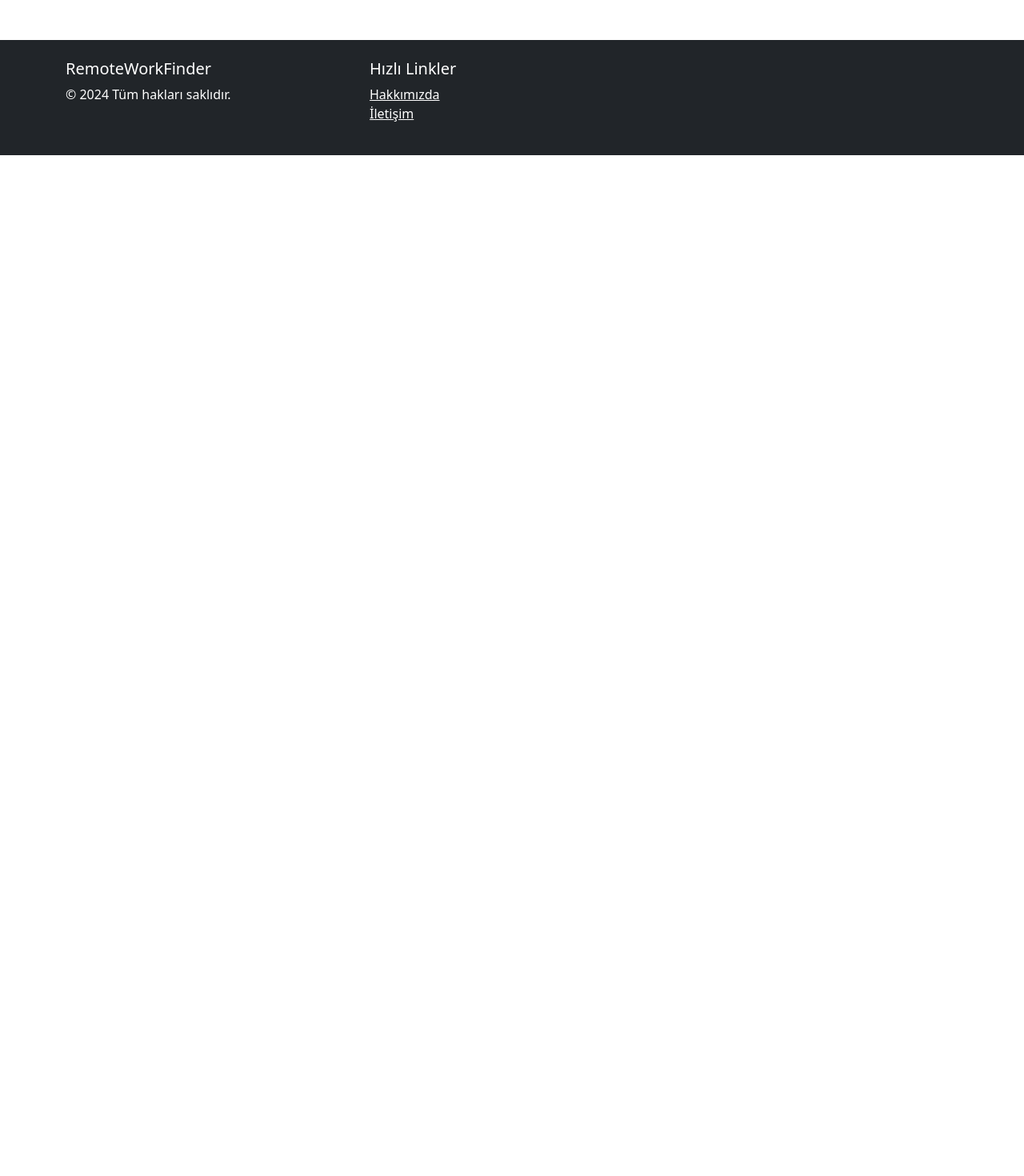
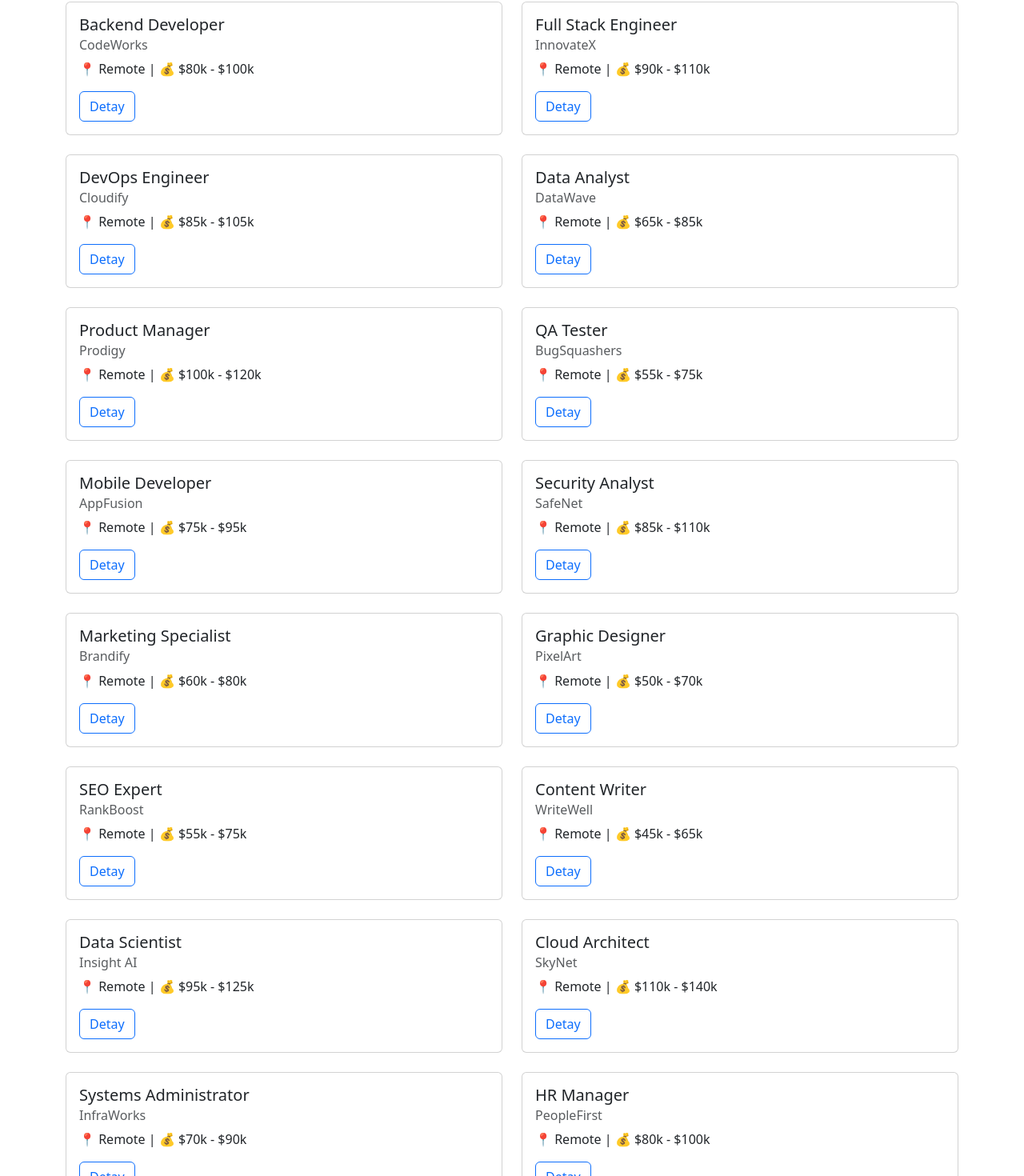
Before and after one commit to nazlinres01/remote-work-finder, a React (Create React App) app: page / in a window 1280 px wide. Shown: the part 614-2084 px from the top of the page at 80% size. Before the commit the page ends 808 px from the top, so only its background shows below. Built offline with nearby package versions, Linux system fonts and the light colour scheme.

Commit message:
jobs data added and footer edited

```diff
--- a/src/pages/HomePage.js
+++ b/src/pages/HomePage.js
@@ -1,11 +1,359 @@
-import React from 'react';
-import { Container, Row, Col, Button, Form, Card } from 'react-bootstrap';
+import React from "react";
+import { Container, Row, Col, Button, Form, Card } from "react-bootstrap";
 
 const Home = () => {
   // Örnek iş ilanları (API'dan gelecek gerçek verilerin yerine mock data)
   const featuredJobs = [
-    { id: 1, title: "Frontend Developer", company: "Tech Corp", location: "Remote", salary: "$70k - $90k" },
-    { id: 2, title: "UX Designer", company: "Design Studio", location: "Remote", salary: "$60k - $80k" },
+    {
+      id: 1,
+      title: "Frontend Developer",
+      company: "Tech Corp",
+      location: "Remote",
+      salary: "$70k - $90k",
+    },
+    {
+      id: 2,
+      title: "UX Designer",
+      company: "Design Studio",
+      location: "Remote",
+      salary: "$60k - $80k",
+    },
+    {
+      id: 3,
+      title: "Backend Developer",
+      company: "CodeWorks",
+      location: "Remote",
+      salary: "$80k - $100k",
+    },
+    {
+      id: 4,
+      title: "Full Stack Engineer",
+      company: "InnovateX",
+      location: "Remote",
+      salary: "$90k - $110k",
+    },
+    {
+      id: 5,
+      title: "DevOps Engineer",
+      company: "Cloudify",
+      location: "Remote",
+      salary: "$85k - $105k",
+    },
+    {
+      id: 6,
+      title: "Data Analyst",
+      company: "DataWave",
+      location: "Remote",
+      salary: "$65k - $85k",
+    },
+    {
+      id: 7,
+      title: "Product Manager",
+      company: "Prodigy",
+      location: "Remote",
+      salary: "$100k - $120k",
+    },
+    {
+      id: 8,
+      title: "QA Tester",
+      company: "BugSquashers",
+      location: "Remote",
+      salary: "$55k - $75k",
+    },
+    {
+      id: 9,
+      title: "Mobile Developer",
+      company: "AppFusion",
+      location: "Remote",
+      salary: "$75k - $95k",
+    },
+    {
+      id: 10,
+      title: "Security Analyst",
+      company: "SafeNet",
+      location: "Remote",
+      salary: "$85k - $110k",
+    },
+    {
+      id: 11,
+      title: "Marketing Specialist",
+      company: "Brandify",
+      location: "Remote",
+      salary: "$60k - $80k",
+    },
+    {
+      id: 12,
+      title: "Graphic Designer",
+      company: "PixelArt",
+      location: "Remote",
+      salary: "$50k - $70k",
+    },
+    {
+      id: 13,
+      title: "SEO Expert",
+      company: "RankBoost",
+      location: "Remote",
+      salary: "$55k - $75k",
+    },
+    {
+      id: 14,
+      title: "Content Writer",
+      company: "WriteWell",
+      location: "Remote",
+      salary: "$45k - $65k",
+    },
+    {
+      id: 15,
+      title: "Data Scientist",
+      company: "Insight AI",
+      location: "Remote",
+      salary: "$95k - $125k",
+    },
+    {
+      id: 16,
+      title: "Cloud Architect",
+      company: "SkyNet",
+      location: "Remote",
+      salary: "$110k - $140k",
+    },
+    {
+      id: 17,
+      title: "Systems Administrator",
+      company: "InfraWorks",
+      location: "Remote",
+      salary: "$70k - $90k",
+    },
+    {
+      id: 18,
+      title: "HR Manager",
+      company: "PeopleFirst",
+      location: "Remote",
+      salary: "$80k - $100k",
+    },
+    {
+      id: 19,
+      title: "Technical Support",
+      company: "HelpDesk+",
+      location: "Remote",
+      salary: "$40k - $60k",
+    },
+    {
+      id: 20,
+      title: "Machine Learning Engineer",
+      company: "ML Dynamics",
+      location: "Remote",
+      salary: "$100k - $130k",
+    },
+    {
+      id: 21,
+      title: "AI Researcher",
+      company: "NeuroNet",
+      location: "Remote",
+      salary: "$120k - $150k",
+    },
+    {
+      id: 22,
+      title: "Blockchain Developer",
+      company: "CryptoWorks",
+      location: "Remote",
+      salary: "$110k - $140k",
+    },
+    {
+      id: 23,
+      title: "Game Developer",
+      company: "GameVerse",
+      location: "Remote",
+      salary: "$70k - $100k",
+    },
+    {
+      id: 24,
+      title: "Database Administrator",
+      company: "DBSecure",
+      location: "Remote",
+      salary: "$80k - $100k",
+    },
+    {
+      id: 25,
+      title: "Network Engineer",
+      company: "NetFix",
+      location: "Remote",
+      salary: "$75k - $95k",
+    },
+    {
+      id: 26,
+      title: "Business Analyst",
+      company: "BizFlow",
+      location: "Remote",
+      salary: "$85k - $105k",
+    },
+    {
+      id: 27,
+      title: "Project Manager",
+      company: "ManageIT",
+      location: "Remote",
+      salary: "$90k - $110k",
+    },
+    {
+      id: 28,
+      title: "Technical Writer",
+      company: "DocuTech",
+      location: "Remote",
+      salary: "$55k - $75k",
+    },
+    {
+      id: 29,
+      title: "Social Media Manager",
+      company: "ClickWave",
+      location: "Remote",
+      salary: "$50k - $70k",
+    },
+    {
+      id: 30,
+      title: "UI Designer",
+      company: "FlowUX",
+      location: "Remote",
+      salary: "$60k - $80k",
+    },
+    {
+      id: 31,
+      title: "Scrum Master",
+      company: "AgileHub",
+      location: "Remote",
+      salary: "$85k - $105k",
+    },
+    {
+      id: 32,
+      title: "Finance Analyst",
+      company: "MoneyMatters",
+      location: "Remote",
+      salary: "$70k - $90k",
+    },
+    {
+      id: 33,
+      title: "Operations Manager",
+      company: "OpsLogic",
+      location: "Remote",
+      salary: "$95k - $115k",
+    },
+    {
+      id: 34,
+      title: "Compliance Officer",
+      company: "LegalEase",
+      location: "Remote",
+      salary: "$90k - $110k",
+    },
+    {
+      id: 35,
+      title: "Video Editor",
+      company: "CutPro",
+      location: "Remote",
+      salary: "$50k - $70k",
+    },
+    {
+      id: 36,
+      title: "Customer Success Manager",
+      company: "ClientHero",
+      location: "Remote",
+      salary: "$75k - $95k",
+    },
+    {
+      id: 37,
+      title: "Email Marketing Specialist",
+      company: "InboxBoost",
+      location: "Remote",
+      salary: "$55k - $75k",
+    },
+    {
+      id: 38,
+      title: "Solutions Architect",
+      company: "DesignOps",
+      location: "Remote",
+      salary: "$100k - $130k",
+    },
+    {
+      id: 39,
+      title: "Technical Recruiter",
+      company: "TalentSource",
+      location: "Remote",
+      salary: "$60k - $80k",
+    },
+    {
+      id: 40,
+      title: "Sales Manager",
+      company: "SellWell",
+      location: "Remote",
+      salary: "$90k - $110k",
+    },
+    {
+      id: 41,
+      title: "ETL Developer",
+      company: "DataExtract",
+      location: "Remote",
+      salary: "$85k - $105k",
+    },
+    {
+      id: 42,
+      title: "No-Code Developer",
+      company: "QuickBuild",
+      location: "Remote",
+      salary: "$70k - $90k",
+    },
+    {
+      id: 43,
+      title: "Animation Designer",
+      company: "MotionPixel",
+      location: "Remote",
+      salary: "$60k - $80k",
+    },
+    {
+      id: 44,
+      title: "Accessibility Specialist",
+      company: "InclusiveTech",
+      location: "Remote",
+      salary: "$75k - $95k",
+    },
+    {
+      id: 45,
+      title: "Legal Counsel",
+      company: "LawBridge",
+      location: "Remote",
+      salary: "$110k - $140k",
+    },
+    {
+      id: 46,
+      title: "Economist",
+      company: "EcoThink",
+      location: "Remote",
+      salary: "$95k - $120k",
+    },
+    {
+      id: 47,
+      title: "RPA Developer",
+      company: "BotStream",
+      location: "Remote",
+      salary: "$85k - $110k",
+    },
+    {
+      id: 48,
+      title: "CRM Specialist",
+      company: "Client360",
+      location: "Remote",
+      salary: "$65k - $85k",
+    },
+    {
+      id: 49,
+      title: "Localization Manager",
+      company: "GlobalReach",
+      location: "Remote",
+      salary: "$70k - $90k",
+    },
+    {
+      id: 50,
+      title: "Voice UI Designer",
+      company: "SpeakFlow",
+      location: "Remote",
+      salary: "$80k - $100k",
+    },
   ];
 
   return (
@@ -14,7 +362,9 @@ const Home = () => {
       <nav className="bg-light p-3 d-flex justify-content-between align-items-center">
         <h4 className="m-0 text-primary">RemoteWorkFinder</h4>
         <div>
-          <Button variant="outline-primary" className="me-2">Giriş Yap</Button>
+          <Button variant="outline-primary" className="me-2">
+            Giriş Yap
+          </Button>
           <Button variant="primary">Kayıt Ol</Button>
         </div>
       </nav>
@@ -22,16 +372,23 @@ const Home = () => {
       {/* Hero Bölümü */}
       <Container fluid className="bg-primary text-white py-5 text-center">
         <h1>Hayalindeki Remote İşi Bul!</h1>
-        <p className="lead">Dünyanın her yerinden çalışma fırsatları seni bekliyor.</p>
+        <p className="lead">
+          Dünyanın her yerinden çalışma fırsatları seni bekliyor.
+        </p>
 
         {/* Arama Çubuğu */}
-        <Form className="mt-4 mx-auto" style={{ maxWidth: '600px' }}>
+        <Form className="mt-4 mx-auto" style={{ maxWidth: "600px" }}>
           <Row>
             <Col md={8}>
-              <Form.Control type="text" placeholder="Pozisyon, teknoloji veya şirket adı..." />
+              <Form.Control
+                type="text"
+                placeholder="Pozisyon, teknoloji veya şirket adı..."
+              />
             </Col>
             <Col md={4}>
-              <Button variant="warning" className="w-100">İş Ara</Button>
+              <Button variant="warning" className="w-100">
+                İş Ara
+              </Button>
             </Col>
           </Row>
         </Form>
@@ -46,7 +403,9 @@ const Home = () => {
               <Card>
                 <Card.Body>
                   <Card.Title>{job.title}</Card.Title>
-                  <Card.Subtitle className="mb-2 text-muted">{job.company}</Card.Subtitle>
+                  <Card.Subtitle className="mb-2 text-muted">
+                    {job.company}
+                  </Card.Subtitle>
                   <Card.Text>
                     📍 {job.location} | 💰 {job.salary}
                   </Card.Text>
@@ -58,19 +417,52 @@ const Home = () => {
         </Row>
       </Container>
 
-      {/* Footer */}
       <footer className="bg-dark text-white py-4 mt-5">
         <Container>
           <Row>
-            <Col md={4}>
+            <Col md={4} className="mb-3">
               <h5>RemoteWorkFinder</h5>
-              <p>© 2024 Tüm hakları saklıdır.</p>
+              <p>Uzaktan iş bulmanın en kolay yolu.</p>
+              <p>© 2025 Tüm hakları saklıdır.</p>
             </Col>
-            <Col md={4}>
-              <h5>Hızlı Linkler</h5>
+            <Col md={4} className="mb-3">
+              <h5>Site Haritası</h5>
               <ul className="list-unstyled">
-                <li><a href="/about" className="text-white">Hakkımızda</a></li>
-                <li><a href="/contact" className="text-white">İletişim</a></li>
+                <li>
+                  <a href="/about" className="text-white">
+                    Hakkımızda
+                  </a>
+                </li>
+                <li>
+                  <a href="/contact" className="text-white">
+                    İletişim
+                  </a>
+                </li>
+                <li>
+                  <a href="/faq" className="text-white">
+                    SSS
+                  </a>
+                </li>
+                <li>
+                  <a href="/notifications" className="text-white">
+                    Bildirimler
+                  </a>
+                </li>
+              </ul>
+            </Col>
+            <Col md={4} className="mb-3">
+              <h5>Yasal</h5>
+              <ul className="list-unstyled">
+                <li>
+                  <a href="/privacy-policy" className="text-white">
+                    Gizlilik Politikası
+                  </a>
+                </li>
+                <li>
+                  <a href="/terms-of-service" className="text-white">
+                    Kullanım Şartları
+                  </a>
+                </li>
               </ul>
             </Col>
           </Row>
```
